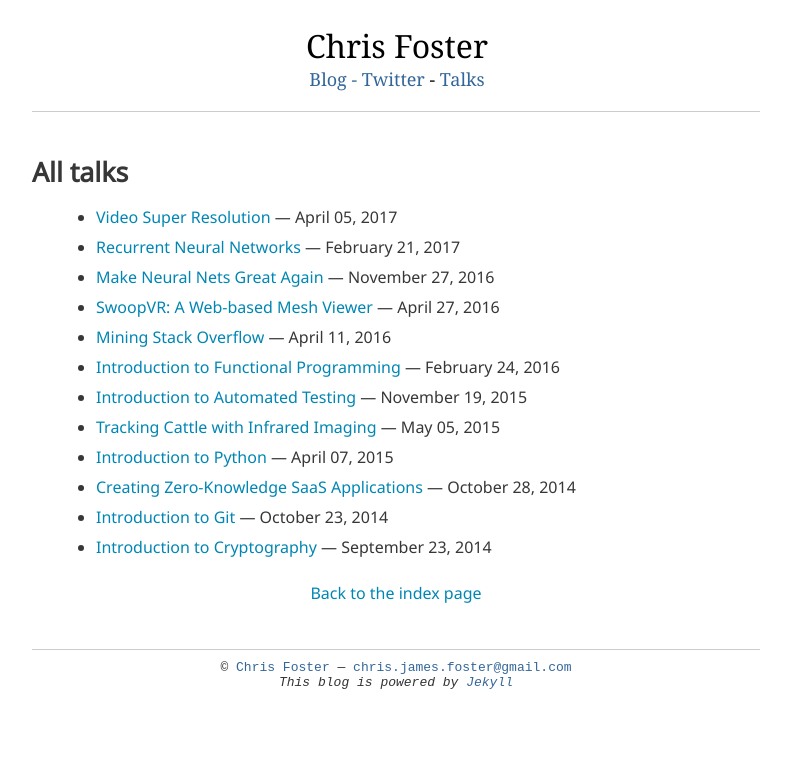
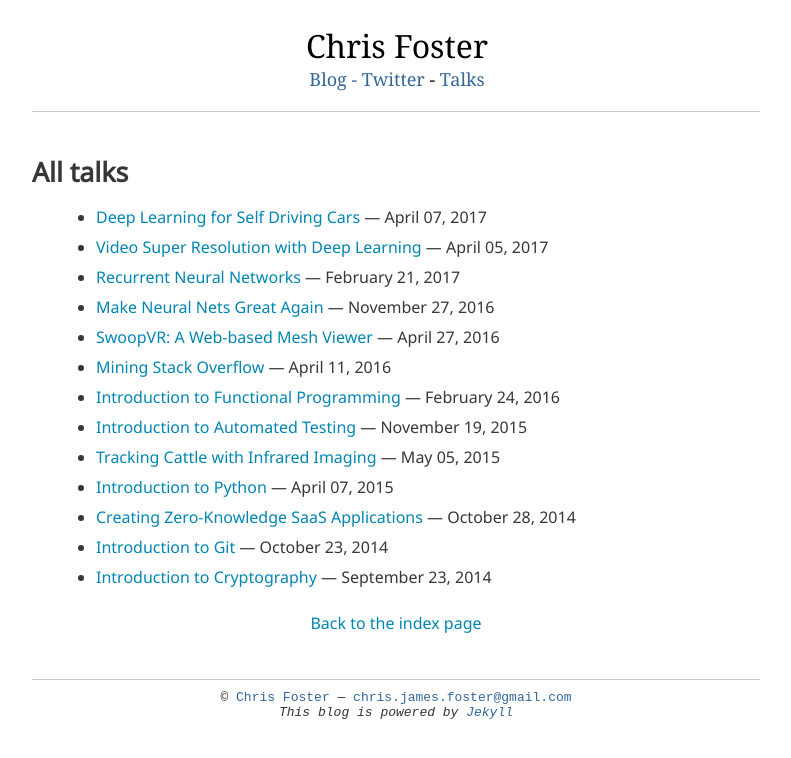
Before and after one commit to chrisfosterelli/chrisfosterelli.github.io, a Jekyll site: the page built from talks.html, in a window 1280 px wide. Shown: the top 758 px of the page, without its empty margins (243-1034 px from the left). Built offline with Jekyll 4.4.1, drawn with Linux system fonts in a browser that asks for light colours; some web fonts are replaced.

Commit message:
Add talk metadata

```diff
--- a/_data/talks.yml
+++ b/_data/talks.yml
@@ -1,4 +1,8 @@
-- title: Video Super Resolution
+- title: Deep Learning for Self Driving Cars
+  date: April 7, 2017
+  url: file/talk/self-driving-cars.pdf
+
+- title: Video Super Resolution with Deep Learning
   date: April 5, 2017
   url: file/talk/video-super-resolution.pdf
 
```
